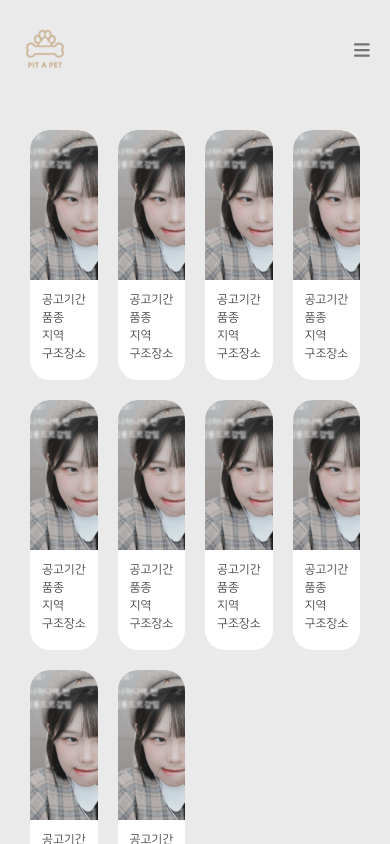
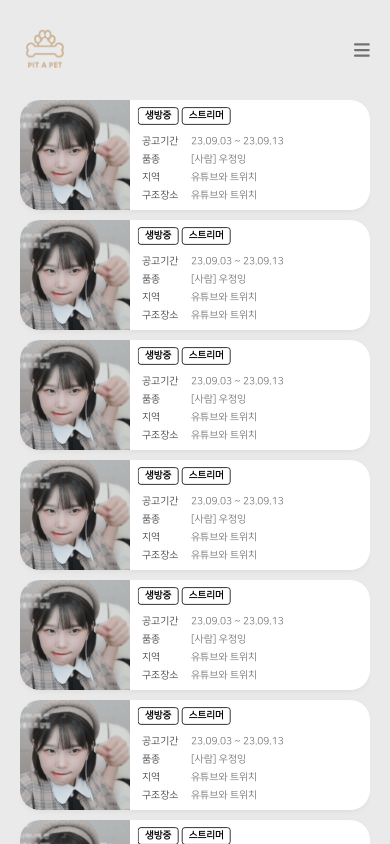
Before and after one commit to taulmax/pit-a-pet, a Next.js app: page /introduction in a window 390 px wide. Built offline with nearby package versions, Linux system fonts and the light colour scheme.

Commit message:
[feat] 애니멀카드 모바일 반응형 및 전체 반응형 완료

```diff
--- a/components/AnimalCard.tsx
+++ b/components/AnimalCard.tsx
@@ -12,6 +12,11 @@ export default function AnimalCard() {
         width={100}
         height={100}
       />
+      <div className={styles.tag_list_wrapper}>
+        <div className={styles.animal_tag_wrapper}>
+          <span>생방중</span>
+          <span>스트리머</span>
+        </div>
         <ul className={styles.animal_card_list_wrapper}>
           <li className={styles.animal_card_list}>
             <div className={styles.list_title}>공고기간</div>
@@ -31,5 +36,6 @@ export default function AnimalCard() {
           </li>
         </ul>
       </div>
+    </div>
   );
 }
--- a/styles/components/AnimalCard.module.css
+++ b/styles/components/AnimalCard.module.css
@@ -1,10 +1,11 @@
 .animal_card {
     width: 200px;
-    height: 300px;
+    height: 316px;
     background-color: white;
-    border-radius: 20px;
+    border-radius: 16px;
     margin: 10px;
     font-size: 12px;
+    box-shadow: 0px 2px 9px -3px rgba(0, 0, 0, 0.1);
 }
 
 .animal_card_image {
@@ -13,12 +14,27 @@
     height: 200px !important;
 }
 
+.animal_tag_wrapper {
+    display: flex;
+    height: 30px;
+    padding: 4px 12px;
+    margin-left: -1px;
+    align-items: center;
+}
+
+.animal_tag_wrapper span {
+    padding: 4px 8px;
+    border: 1px solid black;
+    border-radius: 4px;
+    font-size: 10px;
+    font-weight: bold;
+    margin-right: 4px;
+}
+
 .animal_card_list_wrapper {
     display: flex;
-    height: 100px;
+    height: 96px;
     flex-direction: column;
-    justify-content: center;
-    padding-bottom: 12px;
 }
 
 .animal_card_list {
@@ -46,7 +62,7 @@
         background-color: white;
         border-radius: 20px;
         margin: 10px;
-        font-size: 12px;
+        font-size: 10px;
     }
 
     .animal_card_image {
@@ -54,4 +70,109 @@
         width: 150px !important;
         height: 150px !important;
     }
+
+    .animal_card_list .list_title {
+        min-width: 40px;
+    }
+
+    .animal_card_list .list_content {
+        margin-left: 4px;
+    }
+
+    .animal_tag_wrapper {
+        transform: scale(0.8);
+        padding: 0px;
+        margin-left: -5px;
+        height: 24px;
+    }
 }
+
+@media screen and (max-width: 767px) {
+    .animal_card {
+        display: flex;
+        width: 100%;
+        height: 150px;
+        margin: 0px 0px 10px 0px;
+        border-radius: 20px;
+        font-size: 12px;
+    }
+
+    .tag_list_wrapper {
+        width: calc(100% - 150px);
+    }
+
+    .animal_tag_wrapper {
+        transform: scale(1);
+        margin: 12px 12px 0px 16px;
+    }
+
+    .animal_tag_wrapper span {
+        font-size: 12px;
+        margin-right: 6px;
+    }
+
+    .animal_card_list_wrapper {
+        display: flex;
+        flex-direction: column;
+        font-size: 16px;
+        margin-top: 8px;
+    }
+
+    .animal_card_list {
+        padding: 4px 16px;
+    }
+
+    .animal_card_list .list_title {
+        min-width: 70px;
+    }
+
+    .animal_card_list .list_content {
+        margin-left: 4px;
+    }
+}
+
+@media screen and (max-width: 480px) {
+    .animal_card {
+        display: flex;
+        width: 100%;
+        height: 110px;
+        margin: 0px 0px 10px 0px;
+        border-radius: 20px;
+        font-size: 12px;
+    }
+
+    .tag_list_wrapper {
+        width: calc(100% - 110px);
+    }
+
+    .animal_tag_wrapper {
+        transform: scale(0.8);
+        margin: 4px 0px 0px -18px;
+    }
+
+    .animal_tag_wrapper span {
+        font-size: 12px;
+        margin-right: 4px;
+    }
+
+    .animal_card_list_wrapper {
+        display: flex;
+        flex-direction: column;
+        font-size: 10px;
+        margin-top: 4px;
+    }
+
+    .animal_card_list {
+        padding: 4px 12px;
+    }
+
+    .animal_card_list .list_title {
+        min-width: 45px;
+    }
+
+    .animal_card_image {
+        position: static !important;
+        width: 110px !important;
+        height: 110px !important;
+    }
+}
--- a/styles/pages/introduction.module.css
+++ b/styles/pages/introduction.module.css
@@ -24,3 +24,14 @@
         margin: 10px;
     }
 }
+
+@media screen and (max-width: 767px) {
+    .animal_card_row {
+        display: flex;
+        flex-direction: column;
+    }
+
+    .animal_fake_card {
+        display: none;
+    }
+}
--- a/styles/reset.css
+++ b/styles/reset.css
@@ -207,6 +207,12 @@ dialog {
     background-color: #EAEAEA;
 }
 
+@media screen and (max-width: 1023px) {
+    .app_wrapper {
+        padding-top: 100px;
+    }
+}
+
 /* display on off */
 .off {
     display: none !important;
```
Lines whose indentation alone changed are shown as unchanged.
